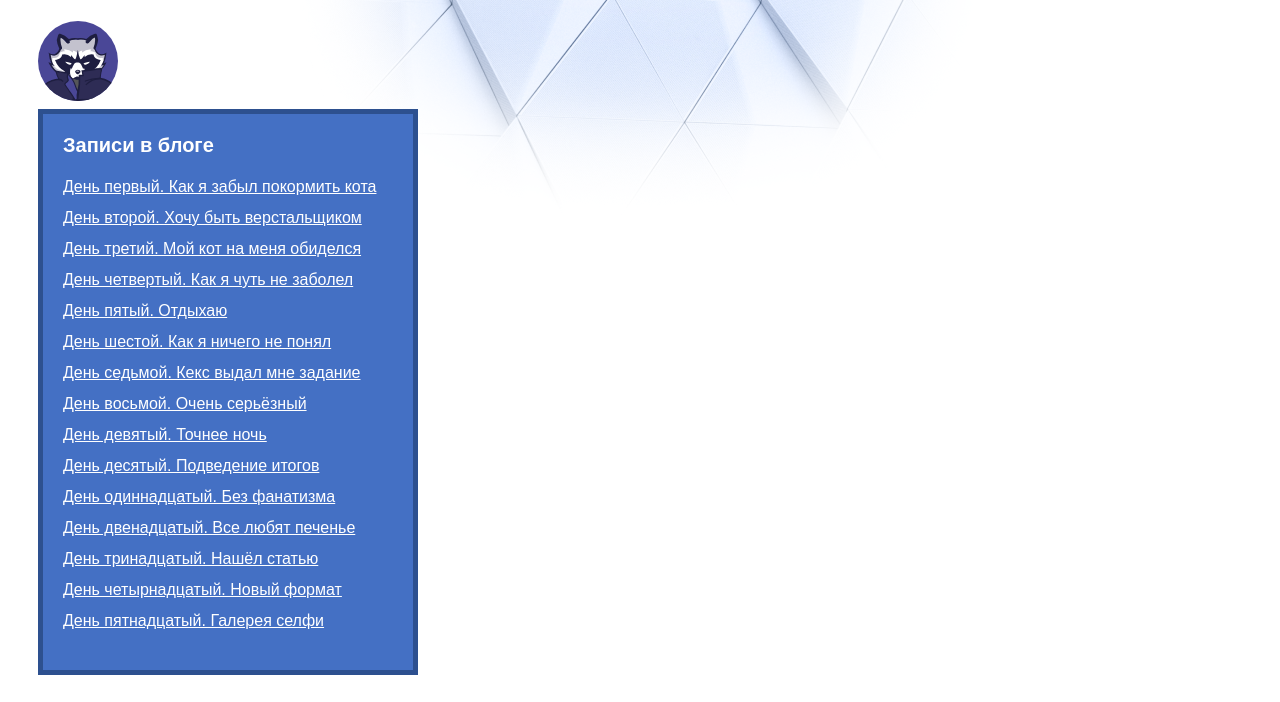
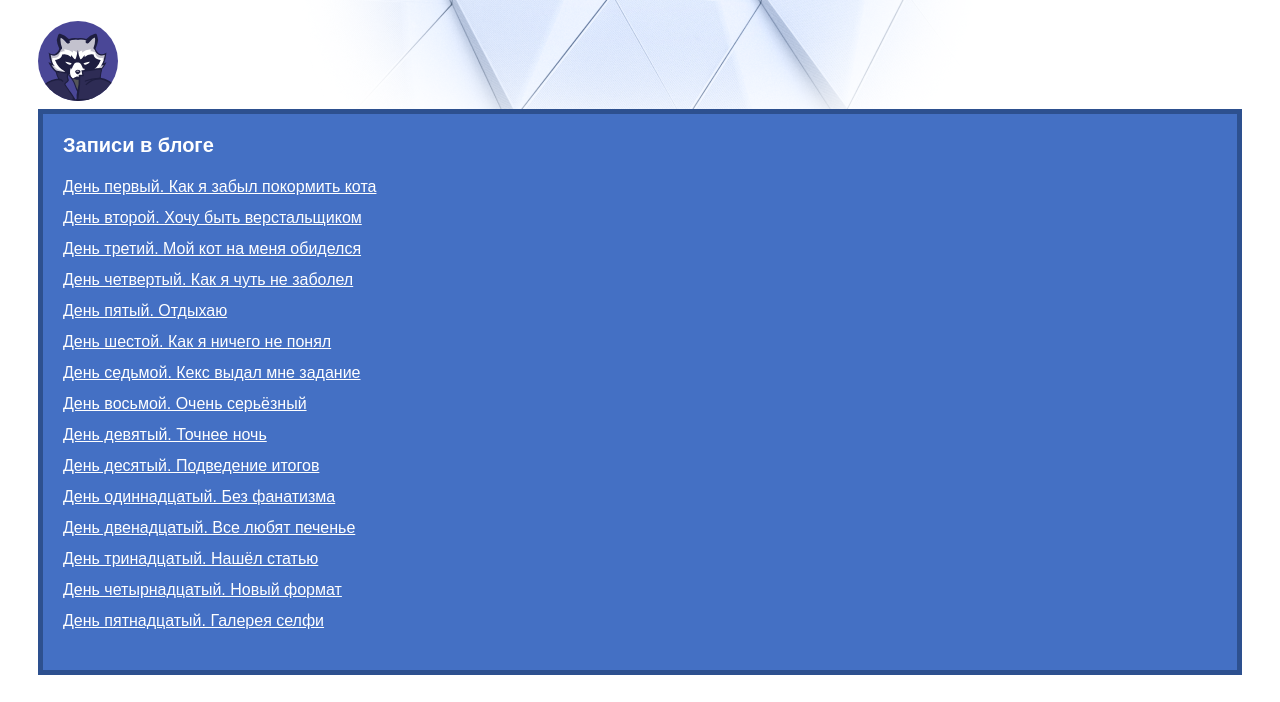
Before and after one commit to AskerMir/askermir, a plain HTML site: page source/project2/index.html in a window 1280 px wide. Shown: the part 69-771 px from the top of the page. Drawn offline with Linux system fonts and the light colour scheme.

Commit message:
Обновление CSS кода, добавление фона списка и тд

```diff
--- a/source/project2/style.css
+++ b/source/project2/style.css
@@ -60,7 +60,7 @@ a[href] {
 .blog-navigation {
   margin-bottom: 30px;
   padding: 20px;
-  max-width: 330px;
+
   background-color: #4470c4;
   border: 5px solid #2d508f;
 
```
